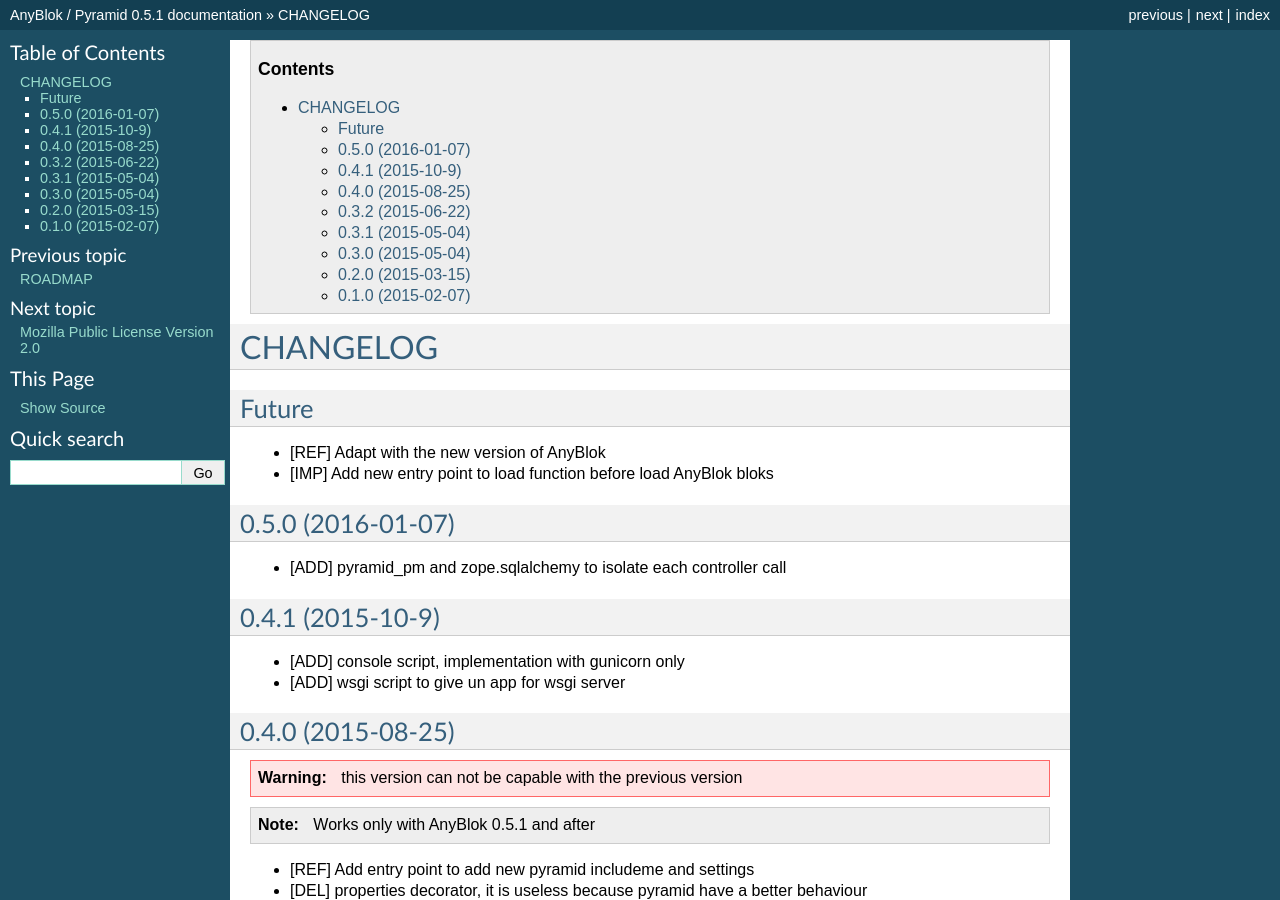
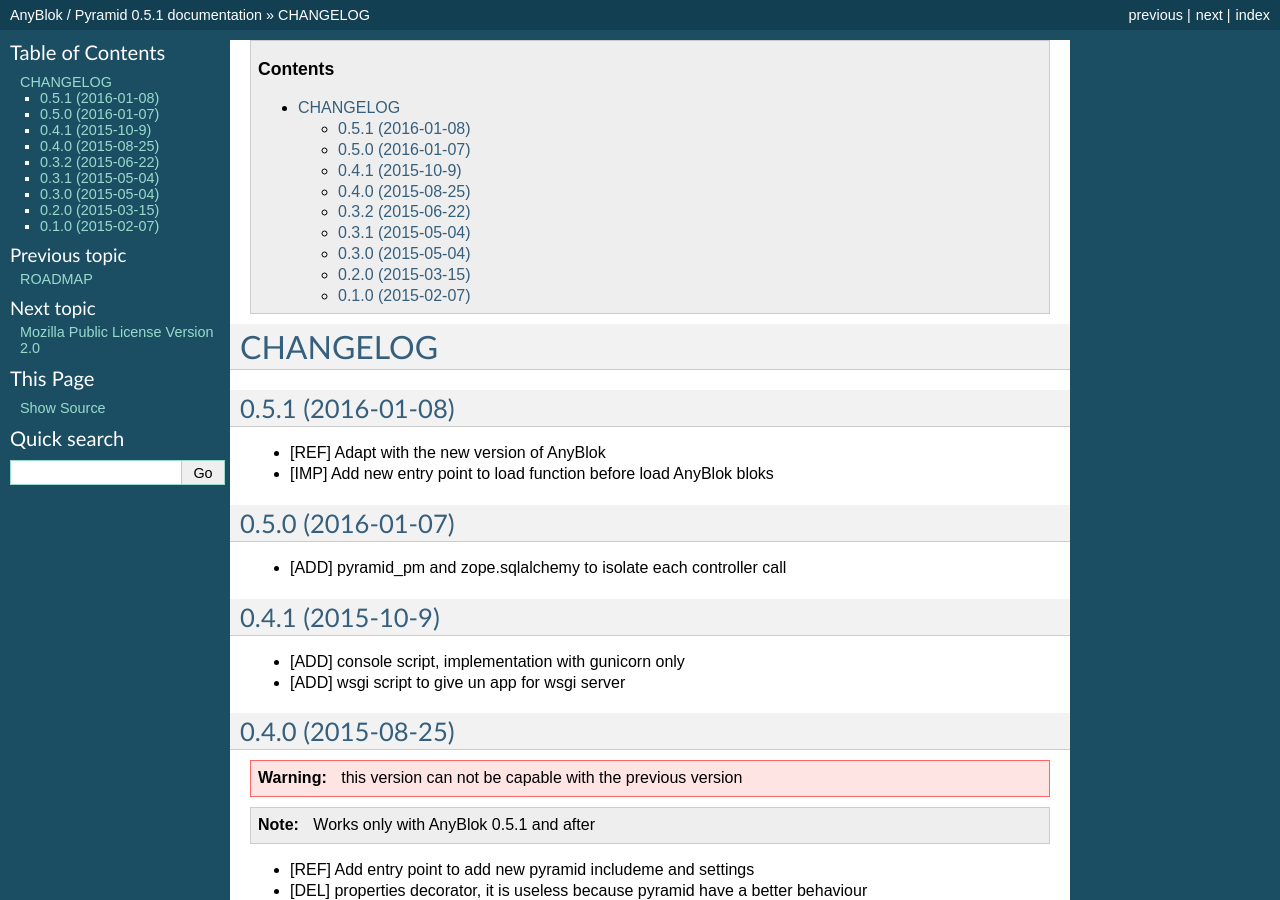
Before and after one commit to AnyBlok/Anyblok_Pyramid, a Sphinx documentation site: the page built from doc/CHANGES.rst, in a window 1280 px wide and 900 px high. Built offline with Sphinx 7.4.7, drawn with Linux system fonts in a browser that asks for light colours; the version number is read from the project's files by our own code.

Commit message:
Make release 0.5.1

```diff
--- a/doc/CHANGES.rst
+++ b/doc/CHANGES.rst
@@ -11,8 +11,8 @@
 CHANGELOG
 =========
 
-Future
-------
+0.5.1 (2016-01-08)
+------------------
 
 * [REF] Adapt with the new version of AnyBlok
 * [IMP] Add new entry point to load function before load AnyBlok bloks
```
